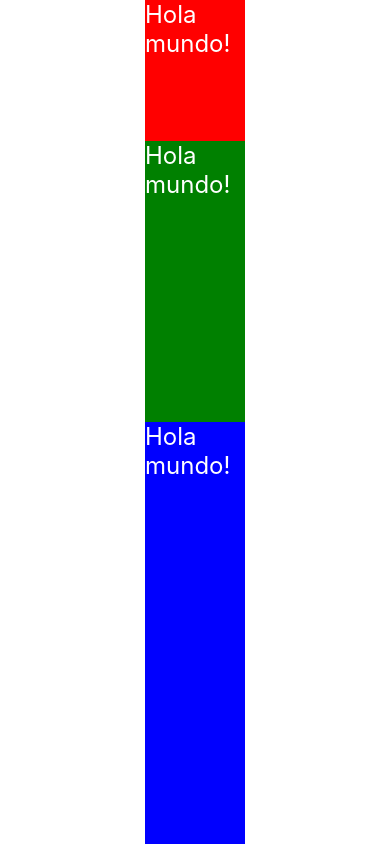
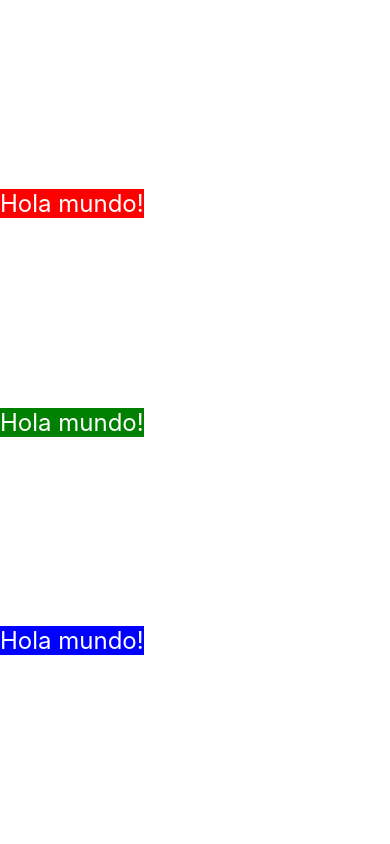
Before and after one commit to DanielGeek/react_native_proyectos, a React Native app in the folder react_native_sin_fronteras/HolaMundo/: screen / in a window 390 px wide. Built offline with nearby package versions, Linux system fonts and the light colour scheme.

Commit message:
28. Distribución del contenido con flex

```diff
--- a/react_native_sin_fronteras/HolaMundo/App.js
+++ b/react_native_sin_fronteras/HolaMundo/App.js
@@ -27,25 +27,21 @@ const styles = StyleSheet.create({
   text: {
     color: 'white',
     fontSize: 24,
-    height: 100,
-    width: 100,
   },
   red: {
-    flex: 1,
     backgroundColor: 'red',
   },
   green: {
-    flex: 2,
     backgroundColor: 'green',
   },
   blue: {
-    flex: 3,
     backgroundColor: 'blue',
   },
   container: {
     flex: 1,
+    flexDirection: 'column',
     backgroundColor: '#fff',
-    alignItems: 'center',
-    justifyContent: 'center',
+    alignItems: 'baseline',
+    justifyContent: 'space-evenly',
   },
 });
```
